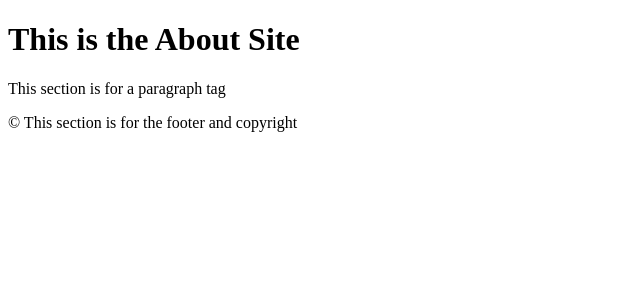
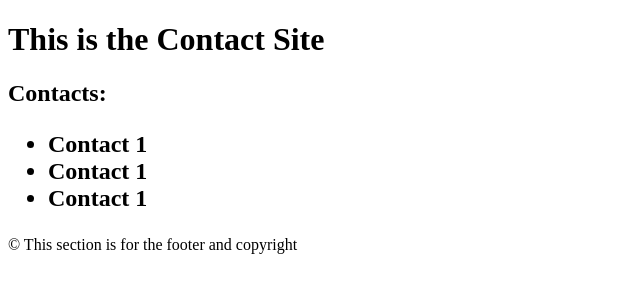
Before and after one commit to JL22-school/CIS325-1, a plain HTML site: page M2A1/contact.html in a window 1280 px wide. Shown: the whole page, without its empty margins (0-640 px from the left). Drawn offline with Linux system fonts and the light colour scheme.

Commit message:
contacts

```diff
--- a/M2A1/contact.html
+++ b/M2A1/contact.html
@@ -7,11 +7,17 @@
 </head>
 <body>
     <header>
-        <h1>This is the About Site</h1>
+        <h1>This is the Contact Site</h1>
     </header>
 
     <main>
-        <p> This section is for a paragraph tag</p>
+        <h2>Contacts:
+            <ul>
+                <li> Contact 1</li>
+                <li> Contact 1</li>
+                <li> Contact 1</li>
+            </ul>
+        </h2>
     </main>
 
     <footer>
```
